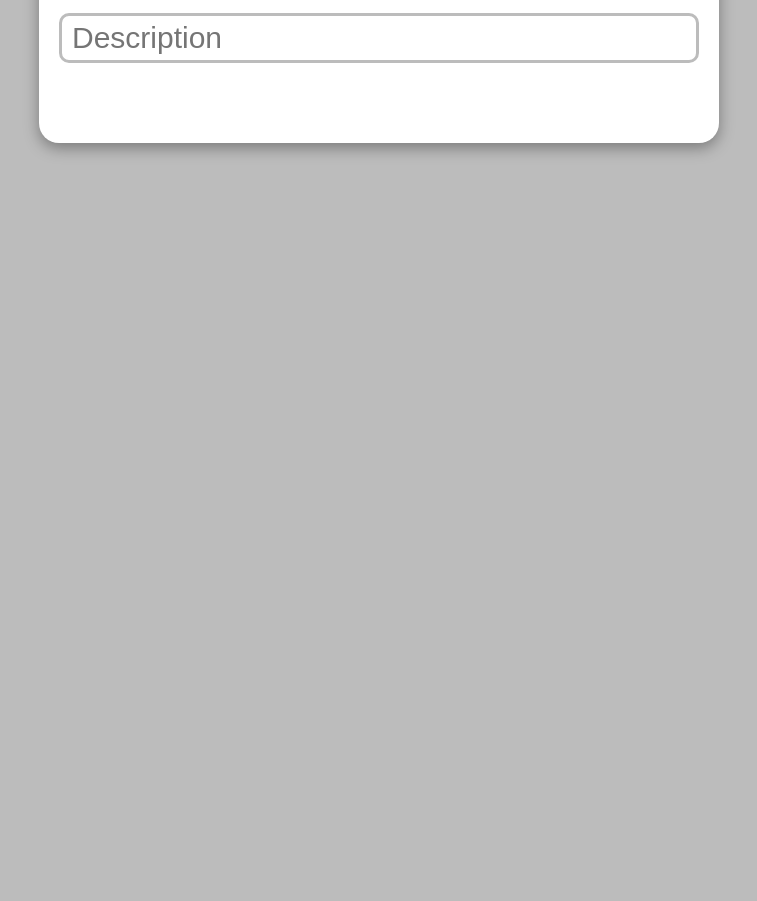
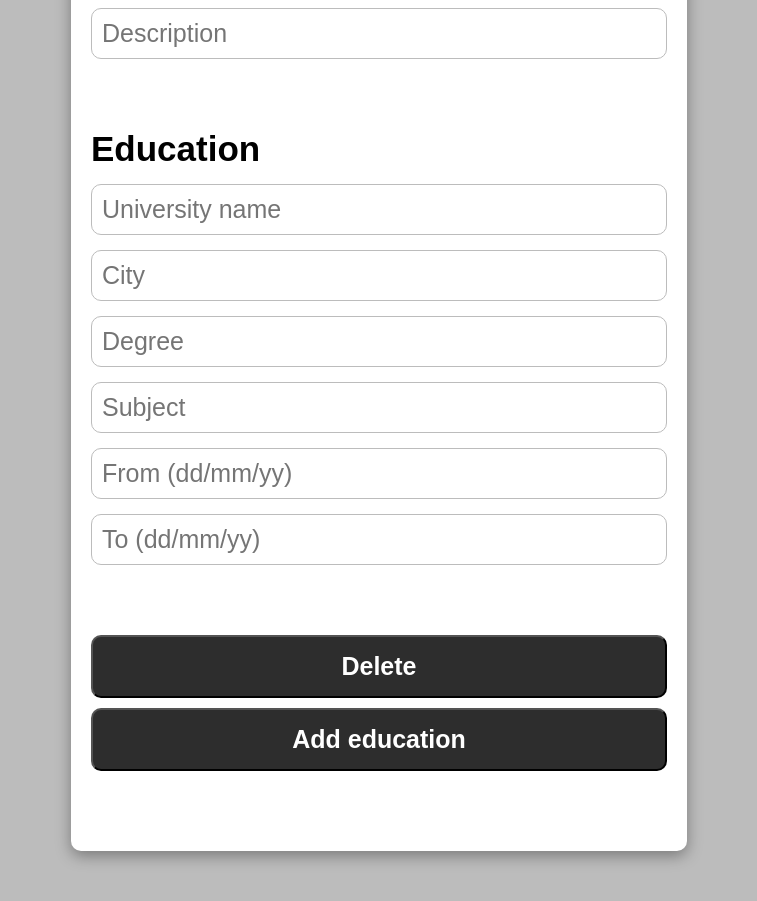
Before and after one commit to jovanlekic12/cv-creator-react, a React (Vite) app: page / in a window 1280 px wide. Shown: the part 687-1588 px from the top of the page, without its empty margins (261-1018 px from the left). Before the commit the page ends 880 px from the top, so only its background shows below. Built offline with nearby package versions, Linux system fonts and the light colour scheme.

Commit message:
add education component and style

```diff
--- a/src/App.css
+++ b/src/App.css
@@ -13,7 +13,7 @@ body {
 }
 
 header {
-  font-size: 3rem;
+  font-size: 2.5rem;
   padding: 1rem 0;
   text-align: center;
   color: #bcbcbc;
@@ -23,12 +23,13 @@ header {
 .main__container {
   padding: 8rem 2rem;
   box-shadow: 0 5px 15px rgba(0, 0, 0, 0.35);
-  border-radius: 2rem;
-  width: 50%;
+  border-radius: 1rem;
+  width: 45%;
   background-color: #fff;
   margin: 5rem auto;
   display: flex;
   flex-direction: column;
+  gap: 7rem;
 }
 
 article {
@@ -42,10 +43,10 @@ article h1 {
 }
 
 .input {
-  font-size: 3rem;
-  padding: 0.5rem 1rem;
+  font-size: 2.5rem;
+  padding: 1rem 1rem;
   border-radius: 1rem;
-  border: 3px solid #bcbcbc;
+  border: 1px solid #bcbcbc;
   transition: border 0.3;
 }
 
@@ -54,3 +55,19 @@ article h1 {
   outline: 0;
   transition: all 0.3s ease;
 }
+
+.btn__container {
+  display: flex;
+  flex-direction: column;
+  gap: 1rem;
+}
+
+.btn {
+  font-size: 2.5rem;
+  color: #fff;
+  background-color: #2d2d2d;
+  font-family: sans-serif;
+  font-weight: 600;
+  padding: 1.5rem 0;
+  border-radius: 1rem;
+}
--- a/src/App.jsx
+++ b/src/App.jsx
@@ -1,7 +1,8 @@
 import { useState } from "react";
 import "./App.css";
 import PersonalInfo from "./components/personalInfo";
-
+import Education from "./components/education";
+import Button from "./components/button";
 function App() {
   //personal infos
   const [firstName, setFirstName] = useState("");
@@ -66,6 +67,16 @@ function App() {
       </header>
       <main className="main__container">
         <PersonalInfo />
+        {educations &&
+          educations.map((education) => {
+            return <Education key={education.universityName} />;
+          })}
+        {educations && (
+          <div className="btn__container">
+            <Button textContent="Delete" />
+            <Button textContent="Add education" />
+          </div>
+        )}
       </main>
     </>
   );
--- /dev/null
+++ b/src/components/button.jsx
@@ -0,0 +1,6 @@
+function Button(props) {
+  const { textContent } = props;
+  return <button className="btn">{textContent}</button>;
+}
+
+export default Button;
--- /dev/null
+++ b/src/components/education.jsx
@@ -0,0 +1,17 @@
+import Input from "./input";
+
+function Education() {
+  return (
+    <article className="education__container">
+      <h1>Education</h1>
+      <Input placeholder="University name" />
+      <Input placeholder="City" />
+      <Input placeholder="Degree" />
+      <Input placeholder="Subject" />
+      <Input placeholder="From (dd/mm/yy)" />
+      <Input placeholder="To (dd/mm/yy)" />
+    </article>
+  );
+}
+
+export default Education;
```
